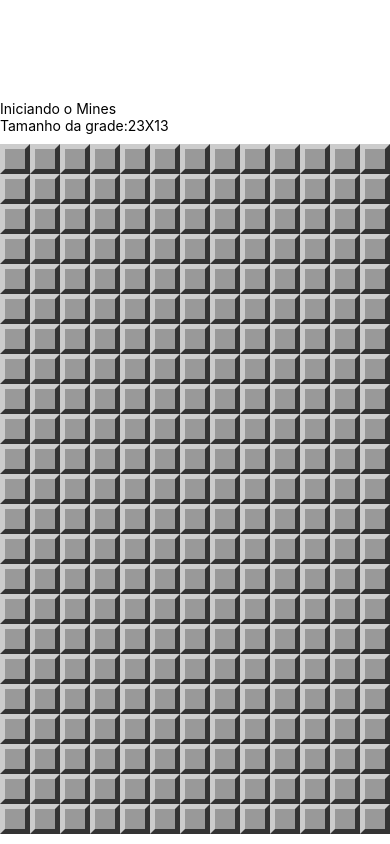
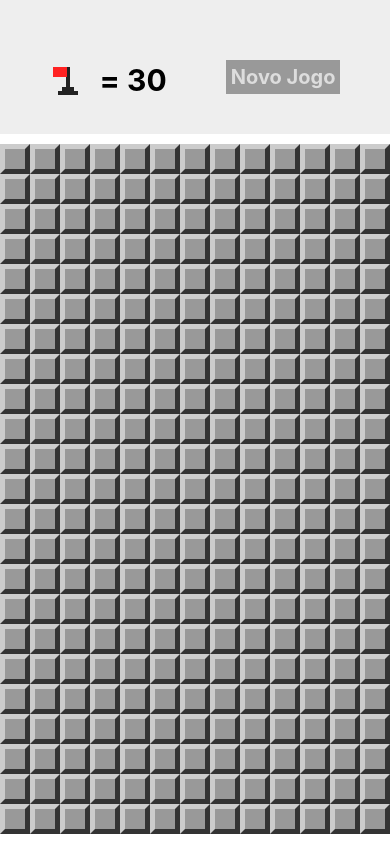
Before and after one commit to natanael-vieira/CampoMinado, a React Native app: screen / in a window 390 px wide. Built offline with nearby package versions, Linux system fonts and the light colour scheme.

Commit message:
Update App.tsx

```diff
--- a/App.tsx
+++ b/App.tsx
@@ -2,6 +2,7 @@
 import { StyleSheet, Text, View, Alert } from 'react-native'
 import params from './src/params'
 import MineField from './src/components/MineField'
+import Header from './src/components/Header'
 import {
   createMinedBoard,
   cloneBoard,
@@ -68,9 +69,7 @@
   render() {
     return (
       <View style={styles.container}>
-        <Text style={styles.welcome}>Iniciando o Mines</Text>
-        <Text style={styles.introduction}>Tamanho da grade:
-          {params.getRowsAmount()}X{params.getColumnsAmount()}</Text>
+        <Header flagsLeft={this.minesAmount() - flagsUsed(this.state.board)} onNewGame={() => this.setState(this.createState())} />
         <View style={styles.board}>
           <MineField board={this.state.board} onOpenField={this.onOpenField} onSelectField={this.onSelectField} />
         </View>
```
